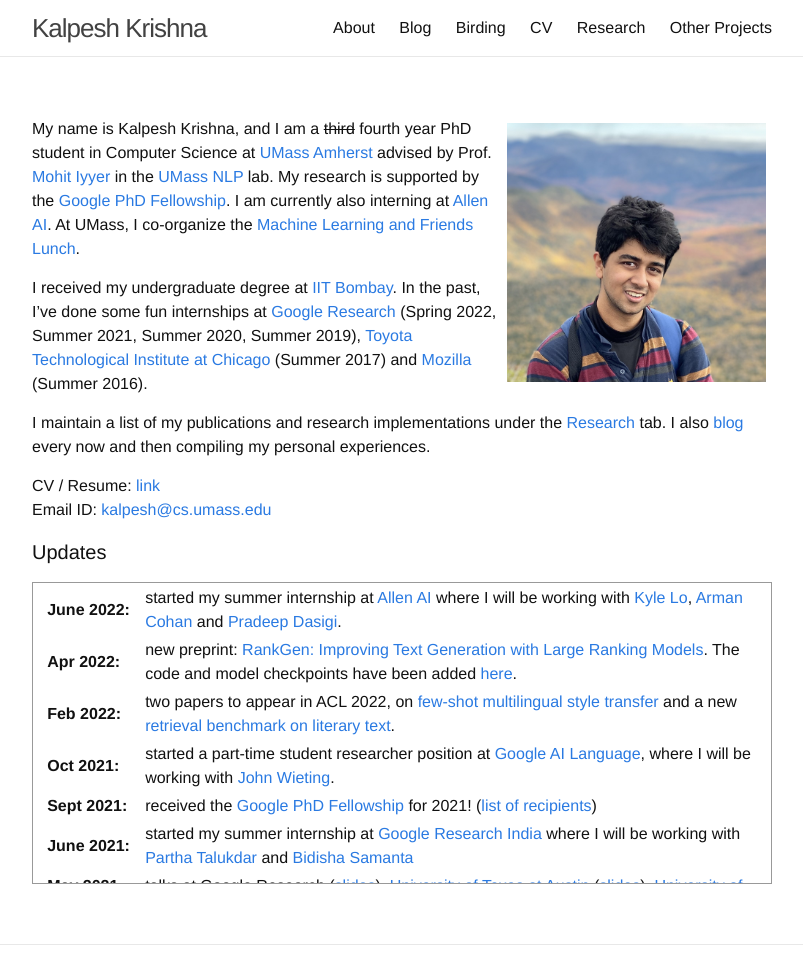
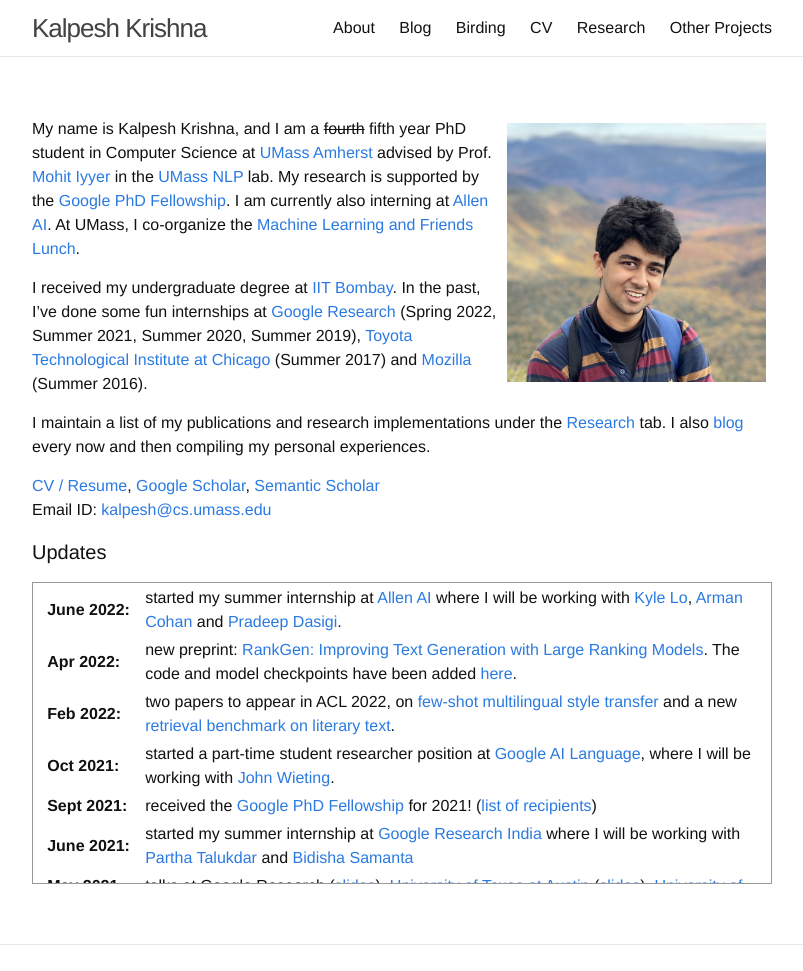
Before and after one commit to martiansideofthemoon/martiansideofthemoon.github.io, a Jekyll site: the page built from index.md, in a window 1280 px wide, cut to the strip 0-971 px from the top of the page. Shown: the whole strip, without its empty margins (238-1041 px from the left). Built offline with Jekyll 4.4.1, drawn with Linux system fonts in a browser that asks for light colours; comment, search, counter and statistics services are not loaded.

Commit message:
Update index.md

```diff
--- a/index.md
+++ b/index.md
@@ -5,13 +5,13 @@ layout: page
 
 <img style="float: right; width: 35%; padding: 6px;" src=" {{ site.url }}/assets/IMG_1403.jpg">
 
-My name is Kalpesh Krishna, and I am a ~~third~~ fourth year PhD student in Computer Science at [UMass Amherst](http://cs.umass.edu/) advised by Prof. [Mohit Iyyer](https://people.cs.umass.edu/~miyyer/) in the [UMass NLP](http://nlp.cs.umass.edu/) lab. My research is supported by the [Google PhD Fellowship](https://research.google/outreach/phd-fellowship/). I am currently also interning at [Allen AI](https://allenai.org/). At UMass, I co-organize the [Machine Learning and Friends Lunch](https://umass-mlfl.github.io/).
+My name is Kalpesh Krishna, and I am a ~~fourth~~ fifth year PhD student in Computer Science at [UMass Amherst](http://cs.umass.edu/) advised by Prof. [Mohit Iyyer](https://people.cs.umass.edu/~miyyer/) in the [UMass NLP](http://nlp.cs.umass.edu/) lab. My research is supported by the [Google PhD Fellowship](https://research.google/outreach/phd-fellowship/). I am currently also interning at [Allen AI](https://allenai.org/). At UMass, I co-organize the [Machine Learning and Friends Lunch](https://umass-mlfl.github.io/).
 
 I received my undergraduate degree at [IIT Bombay](http://iitb.ac.in). In the past, I've done some fun internships at [Google Research](https://research.google) (Spring 2022, Summer 2021, Summer 2020, Summer 2019), [Toyota Technological Institute at Chicago](https://www.ttic.edu/) (Summer 2017) and [Mozilla](https://www.mozilla.org/en-US/) (Summer 2016).
 
 I maintain a list of my publications and research implementations under the [Research]({{ site.url }}/research) tab. I also [blog]({{ site.url }}/archive) every now and then compiling my personal experiences.
 
-CV / Resume: [link]({{ site.url }}/assets/cv.pdf)
+[CV / Resume]({{ site.url }}/assets/cv.pdf), [Google Scholar](https://scholar.google.com/citations?hl=en&user=9g2BsMUAAAAJ), [Semantic Scholar](https://www.semanticscholar.org/author/Kalpesh-Krishna/26161085)
 Email ID: [kalpesh@cs.umass.edu](mailto:kalpesh@cs.umass.edu)
 
 #### Updates
```
